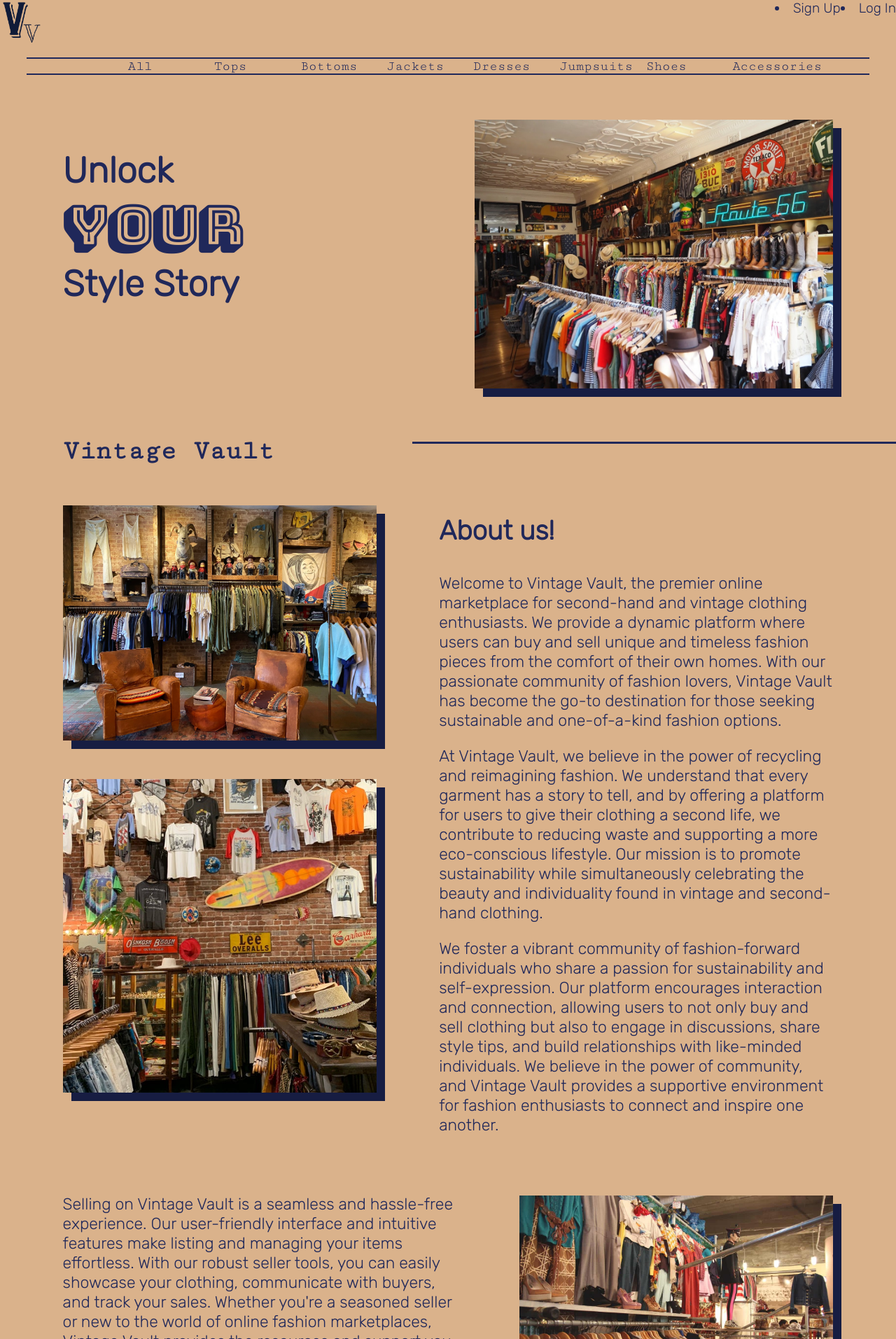
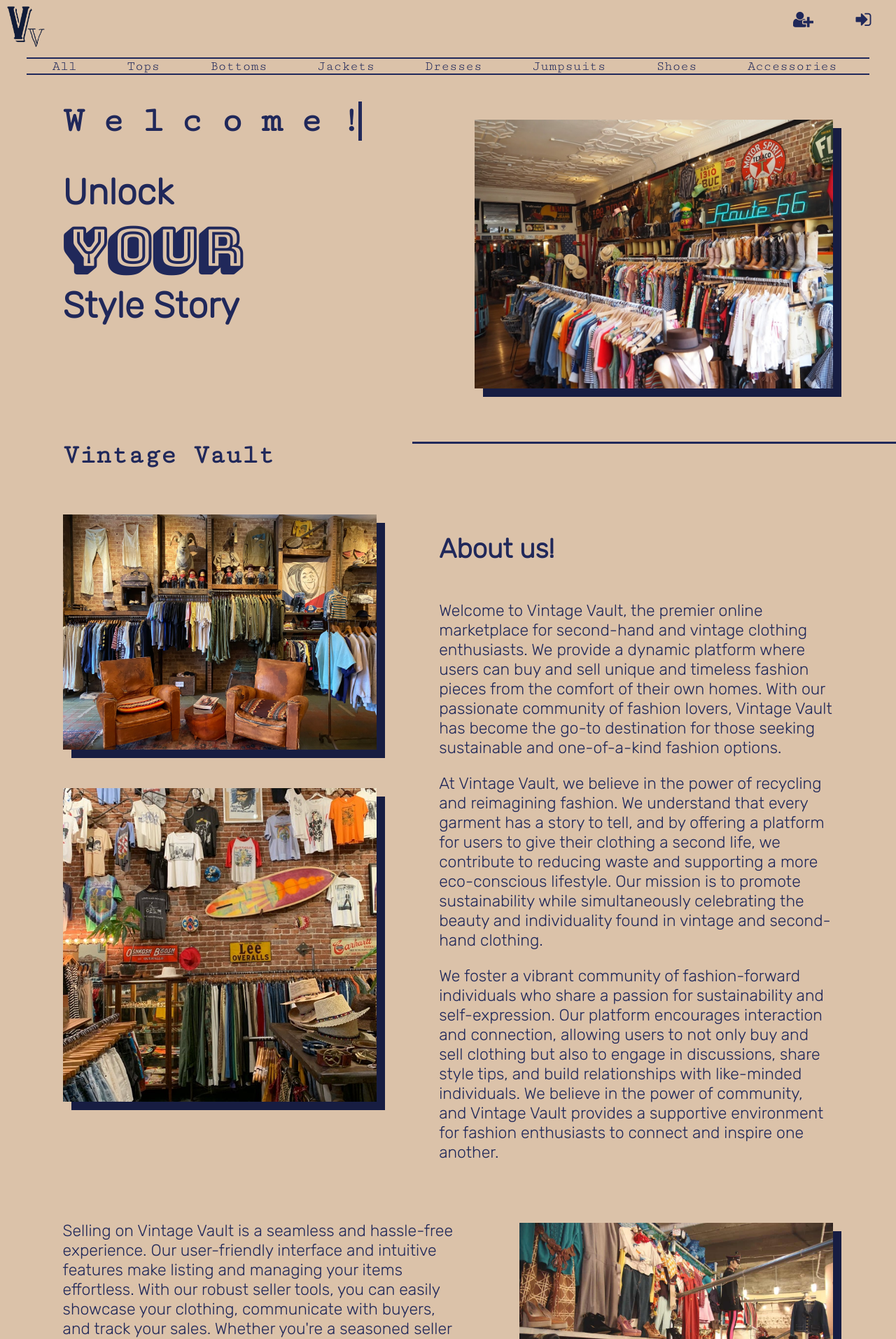
Before and after one commit to hicass/vintagev, a Django app: page / in a window 1280 px wide. Shown: the top 1913 px of the page at 70% size. Run offline with Django 4.2, Linux system fonts and the light colour scheme.

Commit message:
Add styling to home page, as well as starting styling on the clothes form page.

```diff
--- a/main_app/static/css/mainstyle.css
+++ b/main_app/static/css/mainstyle.css
@@ -1,6 +1,6 @@
 body {
     margin: 0;
-    background-color: rgb(218, 178, 139);
+    background-color: rgb(219, 194, 169);
     font-family: 'Rubik', sans-serif;
     color: rgb(32, 40, 90);
 }
@@ -9,7 +9,6 @@ nav {
     overflow: hidden;
     display: flex;
     flex-direction: column;
-    gap: 1vw;
 }
 
 #logo {
@@ -17,6 +16,7 @@ nav {
 }
 
 .top-nav {
+    margin: .5% .5%;
     display: flex;
     justify-content: space-between;
     font-size: 1.5vw;
@@ -24,13 +24,14 @@ nav {
 
 .top-nav-link {
     width: 4vw;
-    padding: 3%;
+    margin: 5% 0 0;
     list-style-type: none;
     font-size: 2vw;
+    white-space: nowrap;
+    overflow: hidden;
 }
 
 .bottom-nav-link  {
-    width: 4vw;
     padding: 0 3%;
     list-style-type: none;
     font-size: 1.5vw;
@@ -40,6 +41,7 @@ nav {
 #nav-right {
     display: flex;
     flex-direction: row;
+    gap: 3vw;
 }
 
 .bottom-nav {
@@ -76,20 +79,39 @@ a:hover {
     filter: drop-shadow(1vw 1vw rgb(23, 29, 66))
 }
 
+#welcome-container {
+    display: grid;
+    padding-left: center;
+    width: 33vw;
+}
+
 #home-h1 {
+    margin: 0;
+    letter-spacing: 2vw;
+    overflow: hidden;
+    border-right: 5px solid rgb(32, 40, 90);
+    font-family: 'Cutive Mono', monospace;
+    font-size: 4vw;
+    white-space: nowrap;
+    animation:
+        typing 1.5s steps(20, end) forwards,
+        blink-caret .85s step-end infinite;
+}
+
+#home-h2 {
     color: rgb(32, 40, 90);
     font-size: 4vw;
 }
 
-#home-h2 {
-    padding: 18vh 0 0;
+#home-h3 {
+    padding: 15vh 0 0;
     font-family: 'Cutive Mono', monospace;
     font-size: 3vw;
     color: rgb(32, 40, 90);
 }
 
 .home-page-left {
-    padding: 5vw 0 0 7vw;
+    padding: 3vw 0 0 7vw;
 }
 
 #home-accent-txt {
@@ -99,8 +121,9 @@ a:hover {
 
 hr {
     height: 3px;
-    border-width: 0;
+    border: 0;
     background-color: rgb(32, 40, 90);
+    animation: thread 6s infinite;
 }
 
 .about-area {
--- a/main_app/templates/base.html
+++ b/main_app/templates/base.html
@@ -26,20 +26,19 @@
             <a href="{% url 'home' %}"><img id="logo" src="{% static 'assets/logo.png' %}" alt="Vintage Vault Logo"></a>
             <div id="nav-right">
                 {% if user.is_authenticated %}
-                    <li class='top-nav-link'><a href="{% url 'clothing_create' %}"><i class="fa fa-plus-square" aria-hidden="true"></i></a></li>
-                    <li class='top-nav-link'><a href="{% url 'likes' %}"><i class="fa fa-heart" aria-hidden="true"></i></a></li>
-                    <li class='top-nav-link'><a href="{% url 'bag' %}"><i class="fa fa-shopping-cart" aria-hidden="true"></i></a></li>
-                    <li class='top-nav-link'><a href=""><i class="fa fa-user" aria-hidden="true"></i></a></li>
-                    <li class='top-nav-link'><a href="{% url 'logout' %}"><i class="fa fa-sign-out" aria-hidden="true"></i></a></li>
+                    <li class='top-nav-link'><a class='top-nav-link' href="{% url 'clothing_create' %}"><i class="fa fa-plus-square" aria-hidden="true"></i></a></li>
+                    <li class='top-nav-link'><a class='top-nav-link' href="{% url 'likes' %}"><i class="fa fa-heart" aria-hidden="true"></i></a></li>
+                    <li class='top-nav-link'><a class='top-nav-link' href="{% url 'bag' %}"><i class="fa fa-shopping-cart" aria-hidden="true"></i></a></li>
+                    <li class='top-nav-link'><a class='top-nav-link' href=""><i class="fa fa-user" aria-hidden="true"></i></a></li>
+                    <li class='top-nav-link'><a class='top-nav-link' href="{% url 'logout' %}"><i class="fa fa-sign-out" aria-hidden="true"></i></a></li>
                 {% else %}
-                    <li class='nav-link'><a href="{% url 'signup' %}">Sign Up</a></li>
-                    <li class='nav-link'><a href="{% url 'login' %}">Log In</a></li>
+                    <li class='top-nav-link'><a class='top-nav-link' href="{% url 'signup' %}"><i class="fa fa-user-plus" aria-hidden="true"></i></a></li>
+                    <li class='top-nav-link'><a class='top-nav-link'href="{% url 'login' %}"><i class="fa fa-sign-in" aria-hidden="true"></i></a></li>
                 {% endif %}
             </div>
         </div>
 
         <div class="bottom-nav">
-            <hr>
             <a class='bottom-nav-link' href="{% url 'index' %}">All</a>
             <a class='bottom-nav-link' href="{% url 'tops_index' %}">Tops</a>
             <a class='bottom-nav-link' href="{% url 'bottoms_index' %}">Bottoms</a>
@@ -48,7 +47,6 @@
             <a class='bottom-nav-link' href="{% url 'jumpsuits_index' %}">Jumpsuits</a>
             <a class='bottom-nav-link' href="{% url 'shoes_index' %}">Shoes</a>
             <a class='bottom-nav-link' href="{% url 'accessories_index' %}">Accessories</a>
-            <hr>
         </div>
 
     </nav>
--- a/main_app/templates/clothes/index.html
+++ b/main_app/templates/clothes/index.html
@@ -12,13 +12,13 @@
                 <a href="{% url 'detail' clothes.id %}">
                     <div class="item-link">
                         {% for photo in clothes.photo_set.all %}
-                        <img src="{{photo.url}}" alt="Clothing Photo" width="160" height="160">
+                        <img class="item-photo" src="{{photo.url}}" alt="Clothing Photo" width="160" height="160">
                     {% empty %}
-                        <div>No Photos Uploaded</div>
-                    {% endfor %}
+                        <p>No Photos Uploaded</p>
                         <p class="item-name">{{ clothes.clothing_name }}</p>
                         <p class="item-description">{{ clothes.description }}</p>
                         <p class="item-description">{{ clothes.category }}</p>
+                    {% endfor %}
                     </div>
                 </a>
                     <p class="clothing-price">${{ clothes.price }}</p>
--- a/main_app/templates/home.html
+++ b/main_app/templates/home.html
@@ -5,17 +5,20 @@
 
     <section id="home-page-main">
         <div class="home-page-left">
-            <h1 id="home-h1">
+            <div id="welcome-container">
+                <h1 id="home-h1">Welcome!</h1>
+            </div>
+            <h2 id="home-h2">
                 Unlock<br>
                 <span id="home-accent-txt">YOUR</span><br>
                 Style Story
-            </h1>
-            <h2 id="home-h2">Vintage Vault</h2>
+            </h2>
+            <h3 id="home-h3">Vintage Vault</h3>
         </div>
 
         <div class="home-page-right">
             <img id="top-home-page-img" src="{% static 'assets/homepageimg.jpg' %}">
-            <hr>
+            <hr id="thread">
         </div>
     </section>
 
@@ -26,7 +29,7 @@
                 <img class="home-page-img" src="{% static 'assets/homepageimg2.jpg' %}">
             </div>
         <div id="about-paragraph-top">
-                <h3 id="about-title">About us!</h3>
+                <h4 id="about-title">About us!</h4>
                 <p>
                     Welcome to Vintage Vault, the premier online marketplace for second-hand and vintage
                     clothing enthusiasts. We provide a dynamic platform where users can buy and sell unique
--- a/vintagev/settings.py
+++ b/vintagev/settings.py
@@ -127,6 +127,7 @@ USE_TZ = True
 STATIC_URL = 'static/'
 
 LOGIN_REDIRECT_URL = '/clothing/'
+LOGOUT_REDIRECT_URL = '/'
 
 # Default primary key field type
 # https://docs.djangoproject.com/en/4.2/ref/settings/#default-auto-field
```
Also changed, not shown: other parts of main_app/static/css/mainstyle.css (+19 -0 lines), main_app/static/css/addstyle.css (+25 -0 lines), main_app/static/css/indexstyle.css (+7 -0 lines), main_app/templates/main_app/clothes_form.html (+5 -11 lines), main_app/static/assets/homepageimg5.jpg (renamed from main_app/static/assets/optimized-rose-market-1024x683.jpg).
